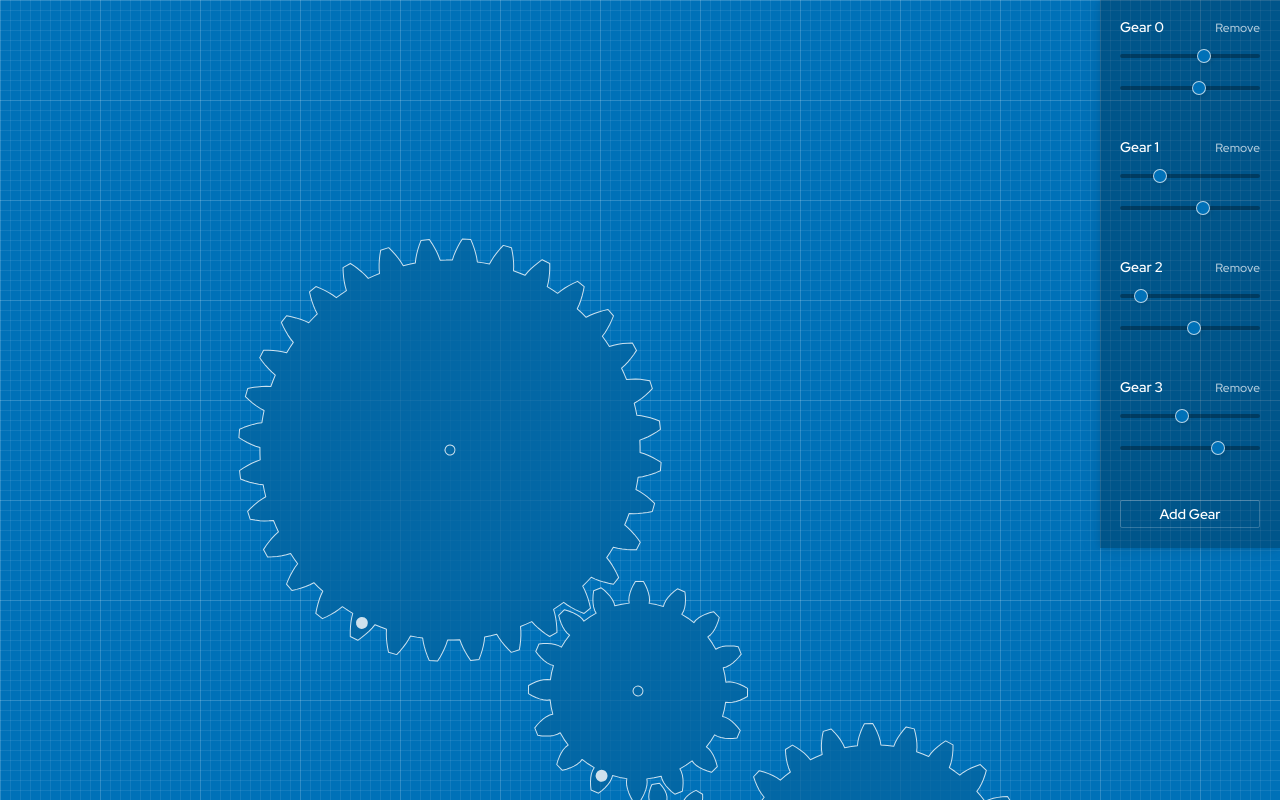
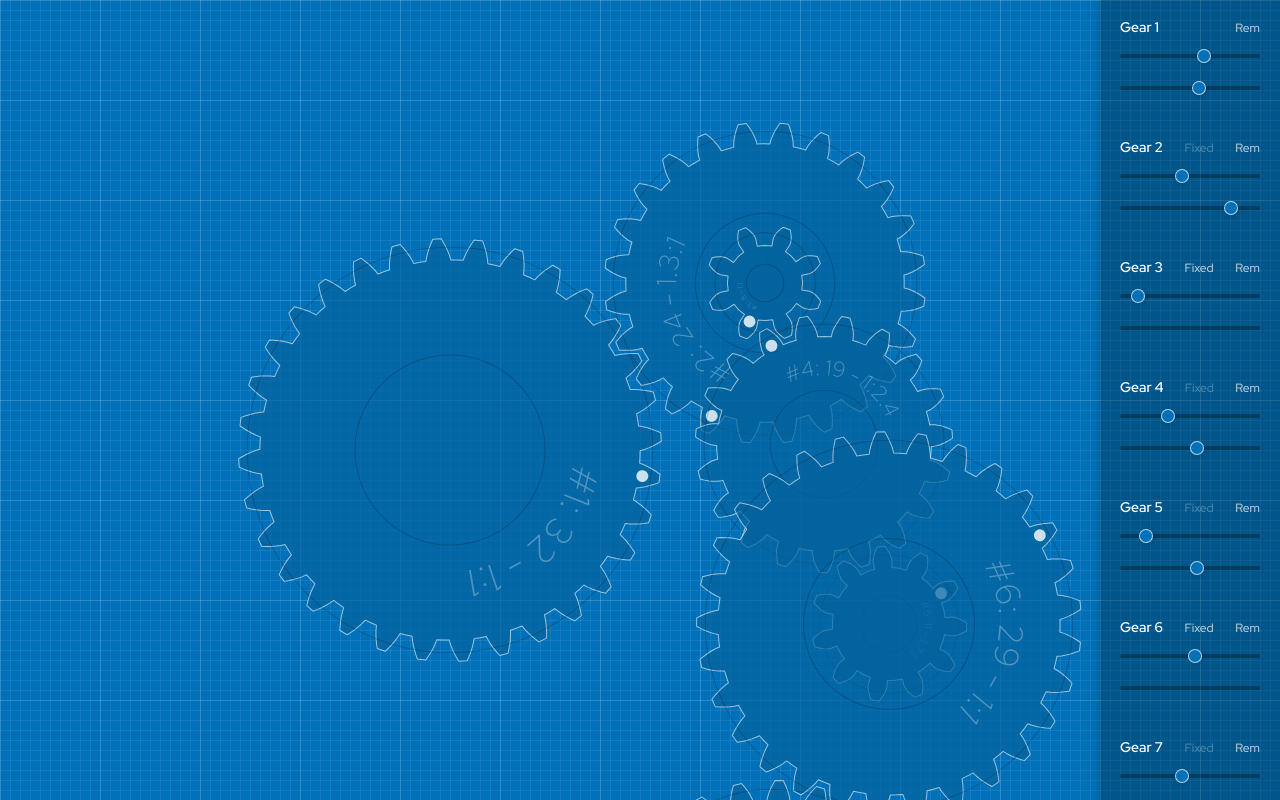
Before and after one commit to updownupdown/clockworks, a React (Create React App) app: page / in a window 1280 px wide. Built offline with nearby package versions, Linux system fonts and the light colour scheme.

Commit message:
Fix gear rotation, add animation

```diff
--- a/package.json
+++ b/package.json
@@ -10,6 +10,7 @@
     "@types/node": "^17.0.10",
     "@types/react": "^17.0.38",
     "@types/react-dom": "^17.0.11",
+    "clsx": "^1.1.1",
     "react": "^17.0.2",
     "react-dom": "^17.0.2",
     "react-scripts": "5.0.0",
--- a/src/App.tsx
+++ b/src/App.tsx
@@ -1,4 +1,5 @@
-import React, { useState, useEffect } from "react";
+import clsx from "clsx";
+import React, { useState, useEffect, useLayoutEffect } from "react";
 import {
   GearSvg,
   GearProps,
@@ -32,12 +33,15 @@ function App() {
     let offsetBy = { x: 0, y: 0 };
     let rotateBy = 0;
     let ratio = 1;
+    let totalRatio = 1;
 
     if (prevGear === undefined) {
-      rotateBy = gear.angleOffset % 360;
+      rotateBy = gear.angleOffset;
+      rotateBy = rotateBy % 360;
       gear.rotationOffset = rotateBy;
     } else {
       // center/origin offset
+      if (!gear.fixed) {
         const r = gear.p + prevGear.p!;
         offsetBy.x = r * Math.sin(degrees_to_radians(gear.angleOffset!));
         offsetBy.y = r * Math.cos(degrees_to_radians(gear.angleOffset!));
@@ -52,16 +56,18 @@ function App() {
         // rotate gear by one tooth
         rotateBy += 360 / gear.teeth / 2;
 
-      // rotateBy = rotateBy % 360;
-      console.log(
-        "rotate #" +
-          index +
-          " by " +
-          rotateBy +
-          "° - prevGear.rotationOffset: " +
-          prevGear.rotationOffset
-      );
+        rotateBy = rotateBy;
+      } else {
+        rotateBy = prevGear.rotationOffset!;
       }
+
+      totalRatio = ratio * prevGear.totalRatio!;
+      if (gear.fixed) totalRatio = totalRatio * -1;
+    }
+
+    // set ratios
+    gear.ratio = ratio;
+    gear.totalRatio = totalRatio;
 
     // set position
     gear.centerOffset = offsetBy;
@@ -73,8 +79,8 @@ function App() {
   }
 
   function calculateGears(theGears: GearProps[]) {
-    console.log("======= calculate gears =======");
-
+    // console.log("calc gears");
+    // console.log(theGears);
     let newGears: GearProps[] = [];
 
     for (let i = 0; i < theGears.length; i++) {
@@ -99,7 +105,7 @@ function App() {
     calculateGears(newGears);
   }
 
-  const DrawGears = () => {
+  const DrawGears = (animate: number) => {
     let tempOrigin = origin;
 
     return gears.map((gear, index) => {
@@ -120,11 +126,13 @@ function App() {
             left: `${newOrigin.x}px`,
             top: `${newOrigin.y}px`,
             transform: `translateX(-50%) translateY(-50%) rotate(${
-              gear.rotationOffset ?? 0
+              (gear.rotationOffset +
+                animate * gear.totalRatio * (index % 2 ? 1 : -1)) %
+                360 ?? 0
             }deg)`,
           }}
         >
-          {GearSvg(gear)}
+          {GearSvg(gear, index)}
         </span>
       );
     });
@@ -142,13 +150,27 @@ function App() {
     calculateGears(newGears);
   };
 
+  function handleFixChange(index: number, fixed: boolean) {
+    const newGears = [...gears];
+    newGears[index].fixed = !fixed;
+    calculateGears(newGears);
+  }
+
   const DrawSliders = () => {
     return gears.map((gear, index) => {
       return (
         <div key={index} className="menu__gear">
           <div className="menu__gear__header">
-            <span>Gear {index}</span>
-            <button onClick={() => removeGear(index)}>Remove</button>
+            <span>Gear {index + 1}</span>
+            {index > 0 && (
+              <button
+                onClick={() => handleFixChange(index, gear.fixed)}
+                className={clsx("btn-fixed", gear.fixed && "btn-fixed--fixed")}
+              >
+                Fixed
+              </button>
+            )}
+            <button onClick={() => removeGear(index)}>Rem</button>
           </div>
 
           <input
@@ -169,15 +191,39 @@ function App() {
             step="1"
             value={gears[index].angleOffset}
             onChange={(e) => handleOffsetChange(index, Number(e.target.value))}
+            disabled={gear.fixed}
           />
         </div>
       );
     });
   };
 
+  const [count, setCount] = React.useState(0);
+
+  const requestRef = React.useRef();
+  const previousTimeRef = React.useRef();
+
+  const animate = (time: any) => {
+    if (previousTimeRef.current != undefined) {
+      const deltaTime = time - previousTimeRef.current;
+
+      setCount((prevCount) => prevCount + deltaTime * 0.02);
+    }
+    previousTimeRef.current = time;
+    // @ts-ignore
+    requestRef.current = requestAnimationFrame(animate);
+  };
+
+  useEffect(() => {
+    // @ts-ignore
+    requestRef.current = requestAnimationFrame(animate);
+    // @ts-ignore
+    return () => cancelAnimationFrame(requestRef.current);
+  }, []); // Make sure the effect runs only once
+
   return (
     <div className="paper">
-      {DrawGears()}
+      {DrawGears(count)}
 
       <div className="menu">
         {DrawSliders()}
--- a/src/css/styles.scss
+++ b/src/css/styles.scss
@@ -1,4 +1,4 @@
-@import url("https://fonts.googleapis.com/css2?family=Red+Hat+Display:wght@400;500;600;700&display=swap");
+@import url("https://fonts.googleapis.com/css2?family=Red+Hat+Display:wght@300;400;500;600;700&display=swap");
 @import "./media.scss";
 
 $theme-colors: (
@@ -29,6 +29,8 @@ $theme-colors: (
     --#{$name}: #{$color};
     --#{$name}-rgb: #{hexToRGB($color)};
   }
+
+  --font: "Red Hat Display", sans-serif;
 
   --box-shadow-300: 1px 2px 10px rgba(0, 0, 0, 0.08);
   --box-shadow-600: 1px 2px 10px $line2, 6px 16px 30px rgba(0, 0, 0, 0.06);
@@ -64,29 +66,57 @@ body {
     display: block;
 
     .gear-shape {
+      cursor: pointer;
+      transition: 0.1s ease fill;
       fill: rgba(var(--B400-rgb), 0.7);
-      stroke: rgba(255, 255, 255, 0.8);
+      stroke: rgba(255, 255, 255, 0.6);
       stroke-linejoin: round;
-      stroke-width: 1px;
+      stroke-width: 1;
+
+      &:hover {
+        fill: rgba(var(--white-rgb), 0.08);
+      }
     }
 
     .gear-center {
-      stroke: rgba(255, 255, 255, 0.8);
+      pointer-events: none;
+      fill: none;
+      stroke: rgba(0, 0, 0, 0.2);
       stroke-linejoin: round;
-      stroke-width: 1px;
+      stroke-width: 1;
     }
 
     .gear-indicator {
+      pointer-events: none;
       fill: rgba(255, 255, 255, 0.8);
       stroke-linejoin: round;
-      stroke-width: 1px;
+      stroke-width: 1;
+    }
+
+    .gear-textpath {
+      pointer-events: none;
+      fill: none;
+    }
+    .gear-text {
+      user-select: none;
+      pointer-events: none;
+      transform: rotate(90deg);
+      transform-origin: center center;
+      font-family: var(--font);
+      font-weight: 300;
+      fill: rgba(255, 255, 255, 0.3);
+    }
+
+    .gear-pitch {
+      pointer-events: none;
+      stroke: rgba(0, 0, 0, 0.2);
     }
   }
 }
 
 body,
 button {
-  font-family: "Red Hat Display", sans-serif;
+  font-family: var(--font);
 }
 
 .paper {
@@ -94,27 +124,6 @@ button {
   width: 100vw;
   height: 100vh;
   overflow: hidden;
-
-  // &:before {
-  //   content: "";
-  //   position: absolute;
-  //   top: 50%;
-  //   left: 50%;
-  //   width: 20px;
-  //   height: 1px;
-  //   background: rgba(255, 255, 255, 1);
-  //   transform: translateX(-50%) translateY(-50%);
-  // }
-  // &:after {
-  //   content: "";
-  //   position: absolute;
-  //   top: 50%;
-  //   left: 50%;
-  //   width: 1px;
-  //   height: 20px;
-  //   background: rgba(255, 255, 255, 1);
-  //   transform: translateX(-50%) translateY(-50%);
-  // }
 }
 
 .gear {
@@ -169,6 +178,14 @@ button {
       &:hover {
         color: rgba(var(--white-rgb), 1);
       }
+
+      &.btn-fixed {
+        opacity: 0.4;
+
+        &--fixed {
+          opacity: 1;
+        }
+      }
     }
 
     span {
@@ -201,7 +218,7 @@ button {
 input[type="range"] {
   appearance: none;
   outline: none;
-  cursor: pointer;
+
   transition: 0.2s ease background;
   width: 100%;
   height: 4px;
@@ -210,8 +227,12 @@ input[type="range"] {
   border-radius: 4px;
   background: rgba(0, 0, 0, 0.3);
 
-  &:hover {
-    background: rgba(0, 0, 0, 0.5);
+  &:not(:disabled) {
+    cursor: pointer;
+
+    &:hover {
+      background: rgba(0, 0, 0, 0.5);
+    }
   }
 }
 
@@ -241,3 +262,13 @@ input[type="range"] {
 .slider::-moz-range-thumb {
   @include slider-thumb;
 }
+.slider:disabled::-webkit-slider-thumb {
+  display: none;
+}
+.slider:disabled::-moz-slider-thumb {
+  display: none;
+}
+
+#animate-me {
+  background: white;
+}
--- a/src/utils/gearGenerator.tsx
+++ b/src/utils/gearGenerator.tsx
@@ -48,18 +48,35 @@ export const defaultGears: GearProps[] = [
   },
   {
     parent: 0,
-    teeth: 16,
-    angleOffset: 38,
+    teeth: 24,
+    angleOffset: 118,
   },
   {
     parent: 1,
-    teeth: 9,
+    teeth: 8,
     angleOffset: 10,
+    fixed: true,
+  },
+  {
+    parent: 2,
+    teeth: 19,
+    angleOffset: 20,
+  },
+  {
+    parent: 2,
+    teeth: 11,
+    angleOffset: 20,
+  },
+  {
+    parent: 2,
+    teeth: 29,
+    angleOffset: 120,
+    fixed: true,
   },
   {
     parent: 2,
     teeth: 24,
-    angleOffset: 80,
+    angleOffset: -20,
   },
 ];
 
@@ -83,6 +100,12 @@ export interface GearProps {
   rotationOffset?: number;
   /** number of rotations **/
   numRotations?: number;
+  /** fixed to parent gear **/
+  fixed?: boolean;
+  /** fixed to parent gear **/
+  ratio?: number;
+  /** fixed to parent gear **/
+  totalRatio?: number;
   /** radius of pitch circle **/
   p?: number;
   /** radius of outer circle **/
@@ -102,7 +125,10 @@ export interface Coordinates {
   y: number;
 }
 
-export const GearSvg = ({ teeth, p, c, b, r, t, k }: GearProps) => {
+export const GearSvg = (
+  { teeth, p, c, b, r, t, k, ratio }: GearProps,
+  index: number
+) => {
   if (
     p === undefined ||
     c === undefined ||
@@ -140,6 +166,17 @@ export const GearSvg = ({ teeth, p, c, b, r, t, k }: GearProps) => {
     svgPoints = svgPoints.concat(rotate(points, (-i * 2 * Math.PI) / teeth));
   }
 
+  const holeFactor = 0.5;
+  const textSize = r * 0.2;
+  const holeSize = r * holeFactor;
+  const textRad = r * (holeFactor + 1) * 0.5 - textSize / 2;
+
+  const ratioDisplay =
+    ratio &&
+    (ratio < 1
+      ? "1:" + Number(Math.round((1 / ratio) * 10) / 10)
+      : Math.round(ratio * 10) / 10 + ":1");
+
   return (
     <svg
       height={c * 2}
@@ -148,22 +185,43 @@ export const GearSvg = ({ teeth, p, c, b, r, t, k }: GearProps) => {
     >
       <polygon
         className="gear-shape"
-        fill="none"
+        mask={`url(#rmvRct-${index})`}
         transform={`translate(${c}, ${c})`}
         points={svgPoints.toString()}
       ></polygon>
+
       <circle
         className="gear-center"
-        r="5"
-        fill="none"
+        r={holeSize}
         transform={`translate(${c}, ${c})`}
       ></circle>
+
       <circle
         className="gear-indicator"
         r="6"
         fill="none"
         transform={`translate(${c}, ${p * 2})`}
       ></circle>
+
+      <circle
+        className="gear-pitch"
+        r={p}
+        fill="none"
+        transform={`translate(${c}, ${c})`}
+      ></circle>
+
+      <path
+        className="gear-textpath"
+        id={`textpath-${r}`}
+        d={`M ${textRad},0 A ${textRad},${textRad} 0 0 1 -${textRad},0 A ${textRad},${textRad} 0 0 1 ${textRad},0`}
+        transform={`translate(${c},${c})`}
+        // stroke="blue"
+      />
+      <text className="gear-text">
+        <textPath fontSize={`${textSize}px`} href={`#textpath-${r}`}>
+          #{index + 1}: {teeth} - {ratioDisplay}
+        </textPath>
+      </text>
     </svg>
   );
 };
```
Also changed, not shown: public/manifest.json, 1 other file (tests, documents, lock files or other folders). Lines whose indentation alone changed are shown as unchanged.
